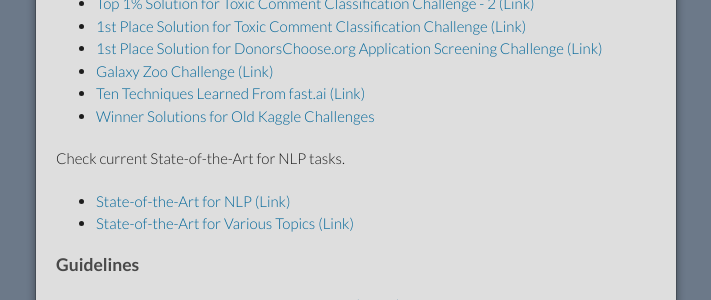
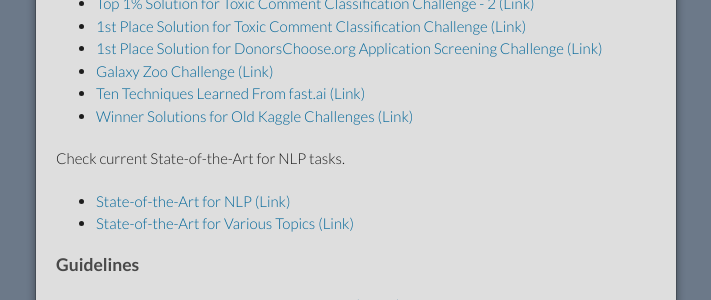
Before and after one commit to burakyldrm/pythoniancultist.github.io, a Jekyll site: the page built from index.md, in a window 1280 px wide. Shown: the part 1027-1327 px from the top of the page, without its empty margins (284-995 px from the left). Built offline with Jekyll 4.4.1, drawn with Linux system fonts in a browser that asks for light colours; our own code applies the rules of GitHub Pages for plain Markdown files.

Commit message:
fixed typo

```diff
--- a/index.md
+++ b/index.md
@@ -39,7 +39,7 @@ layout: default
 *   [1st Place Solution for DonorsChoose.org Application Screening Challenge (Link) ](https://www.kaggle.com/shadowwarrior/1st-place-solution)
 *   [Galaxy Zoo Challenge (Link)](http://benanne.github.io/2014/04/05/galaxy-zoo.html)
 *   [Ten Techniques Learned From fast.ai (Link)](https://blog.floydhub.com/ten-techniques-from-fast-ai/)
-*   [Winner Solutions for Old Kaggle Challenges](https://ndres.me/kaggle-past-solutions/)
+*   [Winner Solutions for Old Kaggle Challenges (Link)](https://ndres.me/kaggle-past-solutions/)
 
 Check current State-of-the-Art for NLP tasks.
 *   [State-of-the-Art for NLP (Link)](http://nlpprogress.com/)
```
